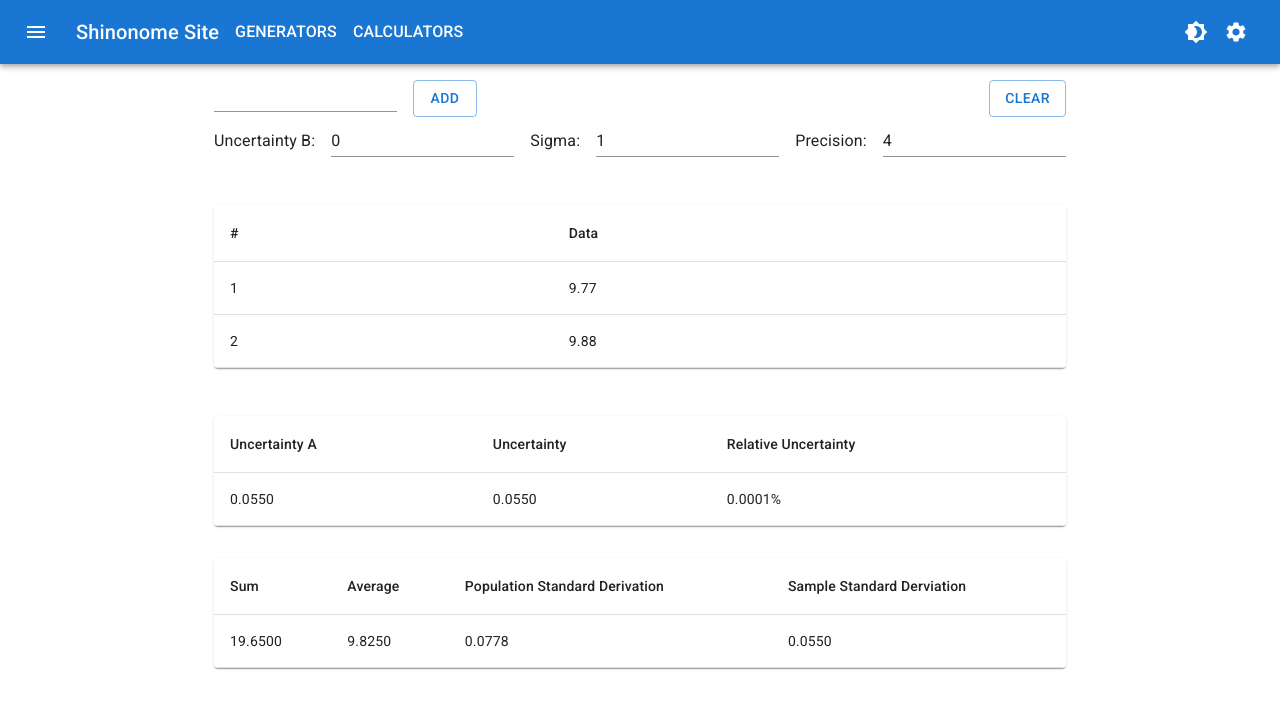
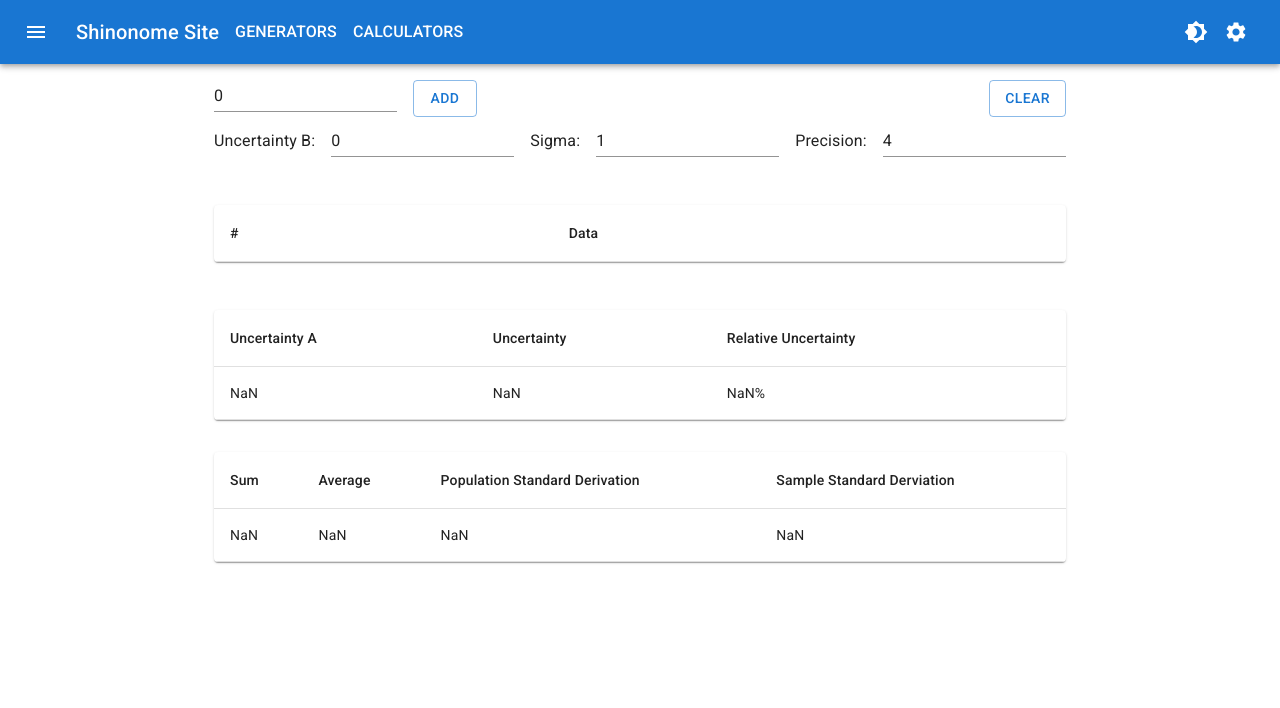
Before and after one commit to Shinonome28/shinonome-utils, a React (Create React App) app: page /uncertatinty-calculator in a window 1280 px wide. Shown: the top 708 px of the page. Built offline with nearby package versions, Linux system fonts and the light colour scheme.

Commit message:
fix bug in UncertaintyCalculator.js

```diff
--- a/src/conponents/UncertaintyCalculator.js
+++ b/src/conponents/UncertaintyCalculator.js
@@ -12,40 +12,131 @@ import {
   TableRow,
   TableBody,
 } from "@mui/material";
-import { useState } from "react";
 import BasicStatistic from "../libs/basic_statistic";
-import { useAddGlobalAlertMessage } from "../hooks/globalAlertMessageHook";
+import { useImmer } from "use-immer";
+import getAllAccessToOneValueObject from "../libs/allAccessToOneValueObject";
 
 export default function UncertaintyCalculator() {
-  const [dataRows, setDataRows] = useState([9.77, 9.88]);
-  const [dataInput, setDataInput] = useState("");
-  const [uncertaintyBInput, setUncertaintyBInput] = useState(0.0);
-  const [sigmaInput, setSigmaInput] = useState(1.0);
-  const [precisionInput, setPrecisionInput] = useState(4);
-  const addGlobalAlertMessage = useAddGlobalAlertMessage();
+  const initState = {
+    dataRows: [],
+    dataInput: 0.0,
+    uncertaintyBInput: 0.0,
+    sigmaInput: 1.0,
+    precisionInput: 4,
+  };
+  const [formState, setState] = useImmer(initState);
 
-  const toFloat = (number) => {
-    const result = parseFloat(number);
-    if (isNaN(result)) {
-      addGlobalAlertMessage("error", `You input a invalid number: ${number}!`);
-      return NaN;
-    }
-    return result;
+  const setDataInput = (str) => {
+    setState((draft) => {
+      draft.dataInput = str;
+    });
+  };
+
+  const setUncertaintyBInput = (str) => {
+    setState((draft) => {
+      draft.uncertaintyBInput = str;
+    });
+  };
+
+  const setPrecisionInput = (str) => {
+    setState((draft) => {
+      draft.precisionInput = str;
+    });
+  };
+
+  const setSigmaInput = (str) => {
+    setState((draft) => {
+      draft.sigmaInput = str;
+    });
   };
 
   const addNewData = () => {
-    const dataInputAsFloat = toFloat(dataInput);
-    setDataInput("");
-    if (isNaN(dataInputAsFloat)) return;
-    setDataRows(dataRows.concat(dataInputAsFloat));
+    if (isNaN(parseFloat(formState.dataInput))) return;
+    setState((draft) => {
+      draft.dataRows.push(draft.dataInput);
+    });
   };
 
-  let statisticResult = BasicStatistic.compute(dataRows, {
-    precision: toFloat(precisionInput),
-    computeUncertainty: true,
-    uncertainty_B: toFloat(uncertaintyBInput),
-    sigma: toFloat(sigmaInput),
-  });
+  const clear = () => {
+    setState((draft) => {
+      draft.dataRows = [];
+    });
+  };
+
+  // this is the state tranformed from the form state
+  // that all to float, to really represent the app's state
+  const state = {
+    dataRows: formState.dataRows.map((r) => parseFloat(r)),
+    precision: parseFloat(formState.precisionInput),
+    uncertaintyB: parseFloat(formState.uncertaintyBInput),
+    sigma: parseFloat(formState.sigmaInput),
+  };
+
+  const isInErrorState = (state) => {
+    return (
+      isNaN(state.uncertaintyB) ||
+      isNaN(state.sigma) ||
+      isNaN(state.precision) ||
+      state.dataRows.filter((r) => isNaN(r)).length !== 0
+    );
+  };
+
+  let statisticResult =
+    isInErrorState(state) || state.dataRows.length === 0
+      ? getAllAccessToOneValueObject("NaN")
+      : BasicStatistic.compute(state.dataRows, {
+          precision: state.precision,
+          computeUncertainty: true,
+          uncertaintyB: state.uncertaintyB,
+          sigma: state.sigma,
+        });
+
+  // const [dataRows, setDataRows] = useState([9.77, 9.88]);
+  // const [dataInput, setDataInput] = useState("");
+  // const [uncertaintyBInput, setUncertaintyBInput] = useState(0.0);
+  // const [sigmaInput, setSigmaInput] = useState(1.0);
+  // const [precisionInput, setPrecisionInput] = useState(4);
+  // const addGlobalAlertMessage = useAddGlobalAlertMessage();
+
+  // const toFloat = (number) => {
+  //   const result = parseFloat(number);
+  //   if (isNaN(result)) {
+  //     addGlobalAlertMessage("error", `You input a invalid number: ${number}!`);
+  //     return NaN;
+  //   }
+  //   return result;
+  // };
+
+  // const addNewData = () => {
+  //   const dataInputAsFloat = toFloat(dataInput);
+  //   setDataInput("");
+  //   if (isNaN(dataInputAsFloat)) return;
+  //   setDataRows(dataRows.concat(dataInputAsFloat));
+  // };
+
+  // make the input safe
+  // const makeComputeConfig = () => {
+  //   const config = {
+  //     precision: toFloat(precisionInput),
+  //     computeUncertainty: true,
+  //     uncertainty_B: toFloat(uncertaintyBInput),
+  //     sigma: toFloat(sigmaInput),
+  //   };
+  //   if (
+  //     isNaN(config.uncertainty_B) ||
+  //     isNaN(config.sigma) ||
+  //     isNaN(config.precision)
+  //   ) {
+  //     return null;
+  //   }
+  //   return config;
+  // };
+
+  // const computeConfig = makeComputeConfig();
+
+  // const clear = () => {
+  //   setDataRows([]);
+  // };
 
   return (
     <Box>
@@ -58,7 +149,7 @@ export default function UncertaintyCalculator() {
           <TextField
             variant="standard"
             sx={{ mr: 2 }}
-            value={dataInput}
+            value={formState.dataInput}
             onChange={(e) => setDataInput(e.currentTarget.value)}
           ></TextField>
           <Button variant="outlined" onClick={addNewData}>
@@ -67,7 +158,9 @@ export default function UncertaintyCalculator() {
         </Box>
 
         <Box>
-          <Button variant="outlined">Clear</Button>
+          <Button variant="outlined" onClick={clear}>
+            Clear
+          </Button>
         </Box>
       </Stack>
 
@@ -78,7 +171,7 @@ export default function UncertaintyCalculator() {
         <TextField
           id="uncertainty_B_input"
           variant="standard"
-          value={uncertaintyBInput}
+          value={formState.uncertaintyBInput}
           onChange={(e) => setUncertaintyBInput(e.currentTarget.value)}
         ></TextField>
         <label htmlFor="sigma-input">
@@ -87,7 +180,7 @@ export default function UncertaintyCalculator() {
         <TextField
           id="sigma-input"
           variant="standard"
-          value={sigmaInput}
+          value={formState.sigmaInput}
           onChange={(e) => setSigmaInput(e.currentTarget.value)}
         ></TextField>
         <label htmlFor="precision_input">
@@ -96,7 +189,7 @@ export default function UncertaintyCalculator() {
         <TextField
           id="precision_input"
           variant="standard"
-          value={precisionInput}
+          value={formState.precisionInput}
           onChange={(e) => setPrecisionInput(e.currentTarget.value)}
         ></TextField>
       </Stack>
@@ -110,7 +203,7 @@ export default function UncertaintyCalculator() {
             </TableRow>
           </TableHead>
           <TableBody>
-            {dataRows.map((item, index) => (
+            {formState.dataRows.map((item, index) => (
               <TableRow key={`row-${index}`}>
                 <TableCell align="left">{index + 1}</TableCell>
                 <TableCell align="left">{item}</TableCell>
@@ -131,7 +224,7 @@ export default function UncertaintyCalculator() {
           </TableHead>
           <TableBody>
             <TableRow>
-              <TableCell>{statisticResult.uncertainty_A}</TableCell>
+              <TableCell>{statisticResult.uncertaintyA}</TableCell>
               <TableCell>{statisticResult.uncertainty}</TableCell>
               <TableCell>
                 {statisticResult.relativeUncertaintyInPercent}%
@@ -155,10 +248,10 @@ export default function UncertaintyCalculator() {
             <TableRow>
               <TableCell>{statisticResult.sum}</TableCell>
               <TableCell>{statisticResult.average}</TableCell>
-              <TableCell>{statisticResult.sample_standard_deviation}</TableCell>
               <TableCell>
                 {statisticResult.population_standard_deviation}
               </TableCell>
+              <TableCell>{statisticResult.sample_standard_deviation}</TableCell>{" "}
             </TableRow>
           </TableBody>
         </Table>
--- /dev/null
+++ b/src/libs/allAccessToOneValueObject.js
@@ -0,0 +1,10 @@
+export default function getAllAccessToOneValueObject(value) {
+  return new Proxy(
+    {},
+    {
+      get(target, name, reciever) {
+        return value;
+      },
+    }
+  );
+}
--- a/src/libs/basic_statistic.js
+++ b/src/libs/basic_statistic.js
@@ -43,21 +43,25 @@ function population_standard_deviation(data, cache) {
   return Math.sqrt(SS(data) / data.length);
 }
 
-function uncertainty_A(data, cache) {
-  return Math.sqrt(SS(data) / (data.length * (data.length - 1)));
+function uncertainty_A(data, sigma, cache) {
+  if (!sigma) {
+    sigma = 1.0;
+  }
+  return sigma * Math.sqrt(SS(data) / (data.length * (data.length - 1)));
 }
 
-function uncertainty(data, uncertainty_B, sigma, cache) {
-  if (!uncertainty_B) {
-    uncertainty_B = 0;
+function uncertainty(data, uncertaintyB, sigma, cache) {
+  console.log(uncertaintyB, sigma);
+  if (!uncertaintyB) {
+    uncertaintyB = 0;
   }
   if (!sigma) {
     sigma = 1.0;
   }
-  let uncertainty_without_sigma = Math.sqrt(
-    _nth_power(uncertainty_B, 2) + _nth_power(uncertainty_A(data), 2)
+  return Math.sqrt(
+    _nth_power(uncertaintyB, 2) +
+      _nth_power(uncertainty_A(data, sigma, cache), 2)
   );
-  return sigma * uncertainty_without_sigma;
 }
 
 function relativeUncertainty(data, uncertainty, cache) {
@@ -74,11 +78,12 @@ function compute(data, config) {
     data,
     result
   );
-  result.uncertainty_A = uncertainty_A(data, result);
+
   if (config.computeUncertainty) {
+    result.uncertaintyA = uncertainty_A(data, config.sigma, result);
     result.uncertainty = uncertainty(
       data,
-      config.uncertainty_B,
+      config.uncertaintyB,
       config.sigma,
       result
     );
```
Also changed, not shown: src/libs/accessValueReplaceObject.js (added, +16 -0 lines).
